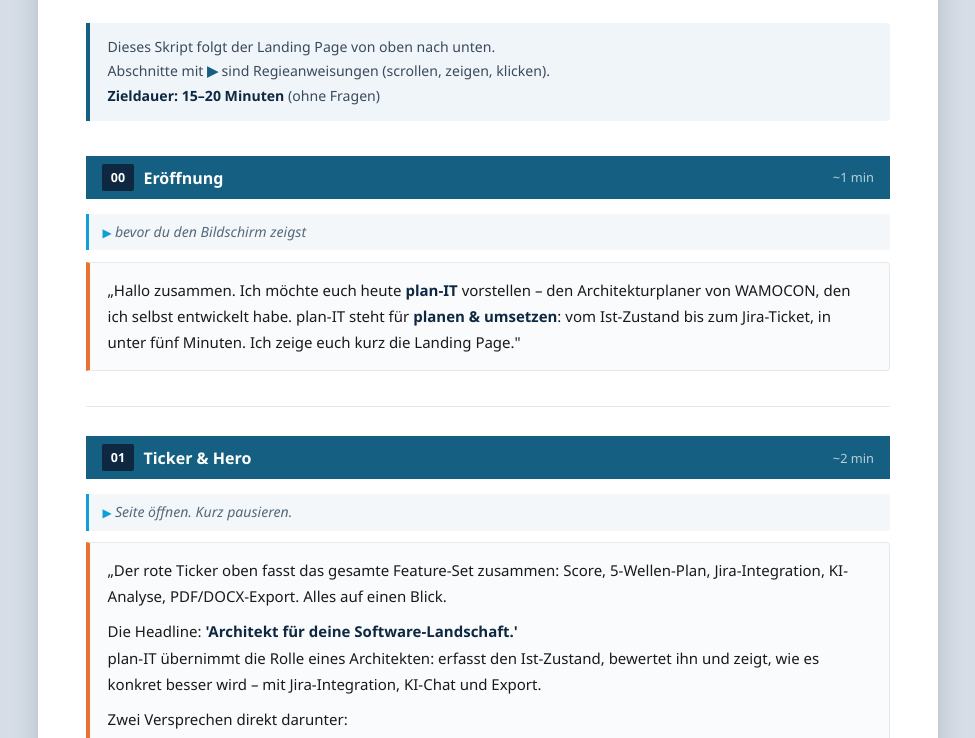
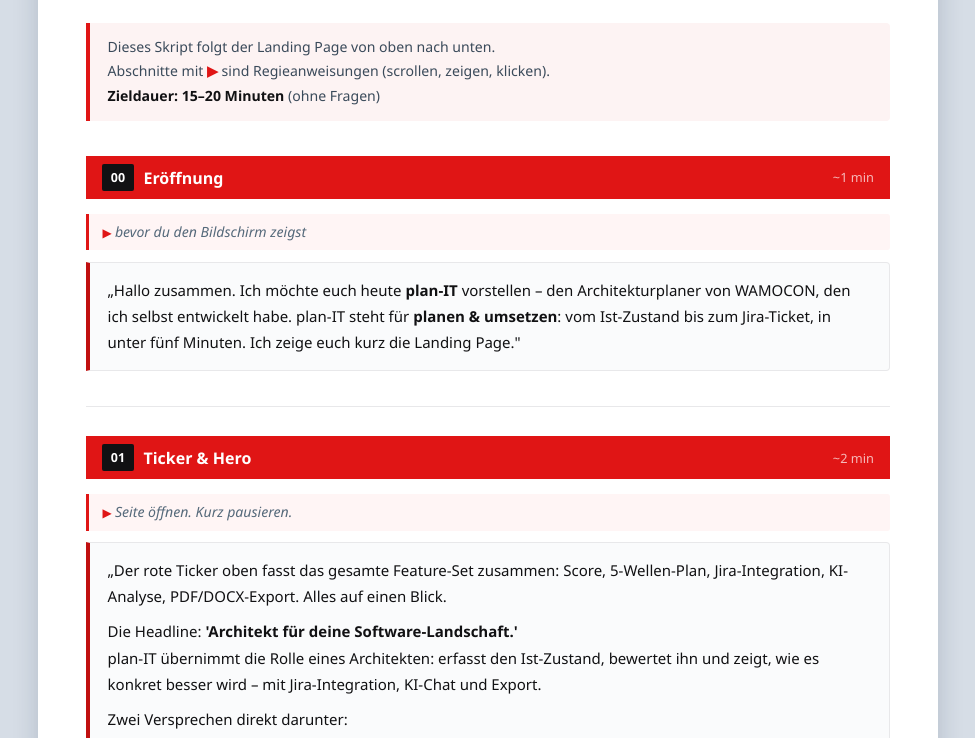
Before and after one commit to Wamocon/plan-it_lp, a website: page PRAESENTATION_SKRIPT.html in a window 1280 px wide. Shown: the part 217-955 px from the top of the page, without its empty margins (152-1127 px from the left). Drawn offline with Linux system fonts and the light colour scheme.

Commit message:
style: Präsentationsskript-HTML auf plan-IT Rot-Farbschema umgestellt
- WMC-Blautöne (#0E2841, #156082, #E97132, #0F9ED5) ersetzt durch App-Farben
- Header/Footer: #111113 (App-Dunkel)
- Kapitel-Überschriften & Akzente: #e01515 (App-Rot)
- Nummern-Badges: #111113, Akzentlinie: Rot → Dunkelrot
- Regieanweisungs-Rand & Sprechtext-Rand ebenfalls in App-Rot (#e01515 / #c01010)
- Hintergrundtöne: Blaugrau → Zartrosa (konsistent mit App-Akzentfarbe)

```diff
--- a/PRAESENTATION_SKRIPT.html
+++ b/PRAESENTATION_SKRIPT.html
@@ -5,14 +5,14 @@
   <meta name="viewport" content="width=device-width, initial-scale=1.0" />
   <title>Präsentationsskript – plan-IT Landing Page</title>
   <style>
-    /* ── WMC Brand Tokens ──────────────────────────────────────────────────── */
+    /* ── plan-IT Brand Tokens ──────────────────────────────────────────────── */
     :root {
-      --wmc-navy:    #0E2841;   /* dk2 – Header, Footer */
-      --wmc-teal:    #156082;   /* accent1 – Überschriften, Akzente */
-      --wmc-orange:  #E97132;   /* accent2 – Badges, Highlights */
-      --wmc-ltblue:  #0F9ED5;   /* accent4 – optionale Info-Farbe */
-      --wmc-grey:    #E8E8E8;   /* lt2 – Trennlinien, Hintergründe */
-      --wmc-text:    #1a1a1a;
+      --wmc-navy:    #111113;   /* App-Dunkel – Header, Footer */
+      --wmc-teal:    #e01515;   /* App-Rot – Überschriften, Akzente */
+      --wmc-orange:  #c01010;   /* App-Rot-dunkel – Badges, Highlights */
+      --wmc-ltblue:  #e01515;   /* Regieanweisungs-Akzent */
+      --wmc-grey:    #e8e8ea;   /* Trennlinien, Hintergründe */
+      --wmc-text:    #111113;
       --wmc-white:   #FFFFFF;
       --ff-head: 'Aptos Display', 'Segoe UI', Arial, sans-serif;
       --ff-body: 'Aptos', 'Segoe UI', Arial, sans-serif;
@@ -97,7 +97,7 @@
     }
 
     .meta-box {
-      background: #f0f5fa;
+      background: #fdf3f3;
       border-left: 4px solid var(--wmc-teal);
       padding: .75rem 1.1rem;
       font-size: .88rem;
@@ -151,7 +151,7 @@
     .stage-direction {
       font-style: italic;
       color: #55697a;
-      background: #f4f7fa;
+      background: #fff5f5;
       border-left: 3px solid var(--wmc-ltblue);
       padding: .38rem .85rem;
       margin: .5rem 0 .7rem 0;
```
